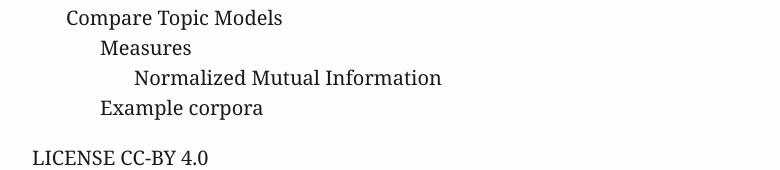
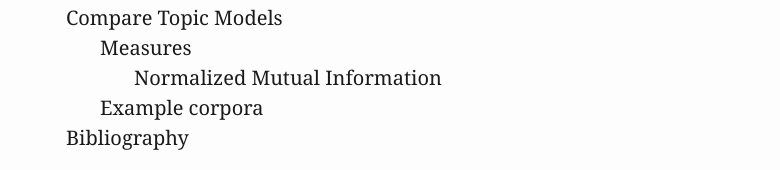
Before and after one commit to TopicModels/TopicModels, a plain HTML site: page index.html in a window 1280 px wide. Shown: the part 870-1040 px from the top of the page, without its empty margins (248-1028 px from the left). Drawn offline with nearby package versions, Linux system fonts and the light colour scheme.

Commit message:
bibliography title

```diff
--- a/index.html
+++ b/index.html
@@ -213,6 +213,7 @@
 </ul></li>
 <li><a href="#example-corpora">Example corpora</a></li>
 </ul></li>
+<li><a href="#bibliography">Bibliography</a></li>
 </ul>
 </nav>
 <p>LICENSE CC-BY 4.0<br />
@@ -419,6 +420,7 @@ By Slxu.public - Own work, CC BY-SA 3.0, <a href="https://commons.wikimedia.org/
 <div class="refcontext">
 
 </div>
+<h1 class="unnumbered" id="bibliography">Bibliography</h1>
 <div id="refs" class="references csl-bib-body hanging-indent" role="doc-bibliography">
 <div id="ref-akaike1974" class="csl-entry" role="doc-biblioentry">
 Akaike, H. 1974. <span>“A New Look at the Statistical Model Identification.”</span> <em>IEEE Trans. Automat. Contr.</em> 19 (6): 716–23. <a href="https://doi.org/10.1109/TAC.1974.1100705">https://doi.org/10.1109/TAC.1974.1100705</a>.
```
Also changed, not shown: 2 other files.
